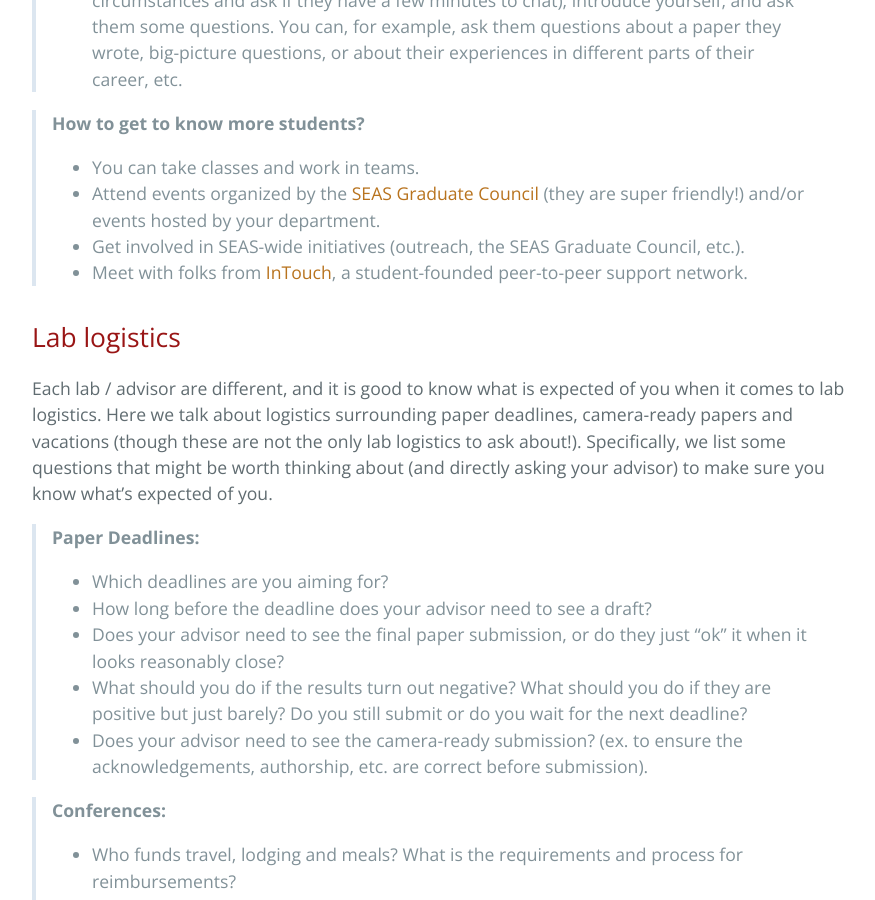
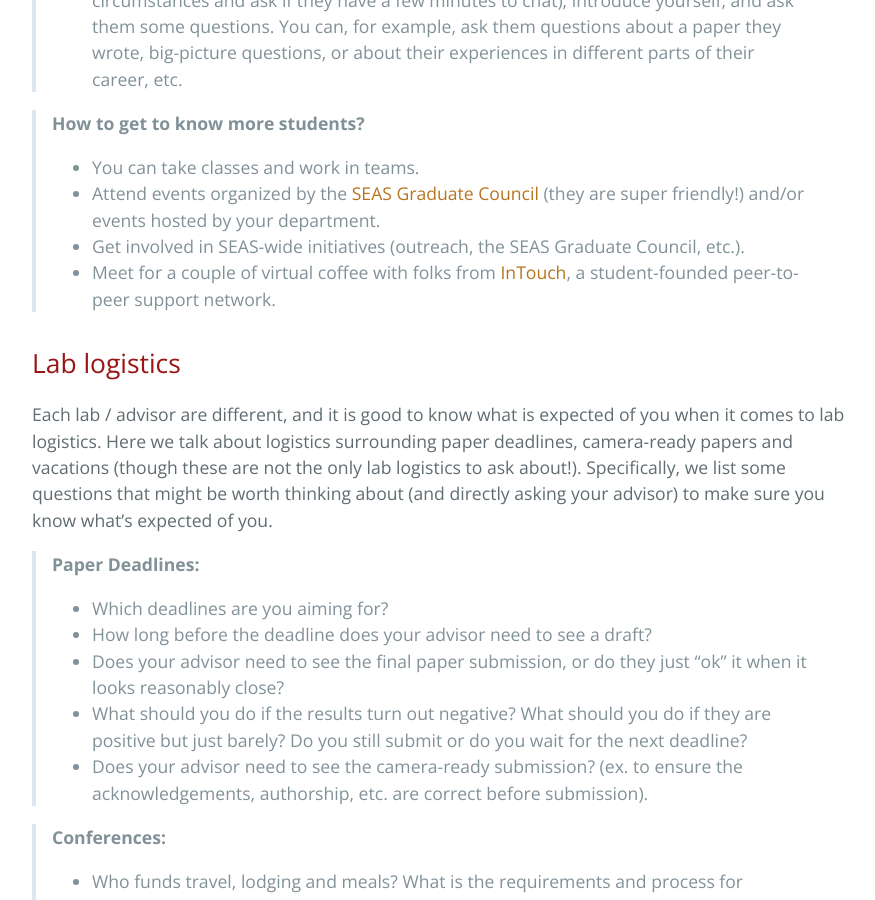
Before and after one commit to yanivyacoby/a-guide-to-your-phd, a Jekyll site: the page built from guide.md, in a window 1280 px wide and 900 px high, scrolled down 8291 px. Shown: the whole window, without its empty margins (192-1067 px from the left). Built offline with Jekyll 4.4.1, drawn with Linux system fonts in a browser that asks for light colours.

Commit message:
Update guide.md

```diff
--- a/guide.md
+++ b/guide.md
@@ -290,7 +290,7 @@ or about their experiences in different parts of their career, etc.
 * Attend events organized by the [SEAS Graduate Council](https://gc.seas.harvard.edu/)
 (they are super friendly!) and/or events hosted by your department.
 * Get involved in SEAS-wide initiatives (outreach, the SEAS Graduate Council, etc.).
-* Meet with folks from [InTouch](https://intouch.seas.harvard.edu/),
+* Meet for a couple of virtual coffee with folks from [InTouch](https://intouch.seas.harvard.edu/),
 a student-founded peer-to-peer support network.
 
 
```
